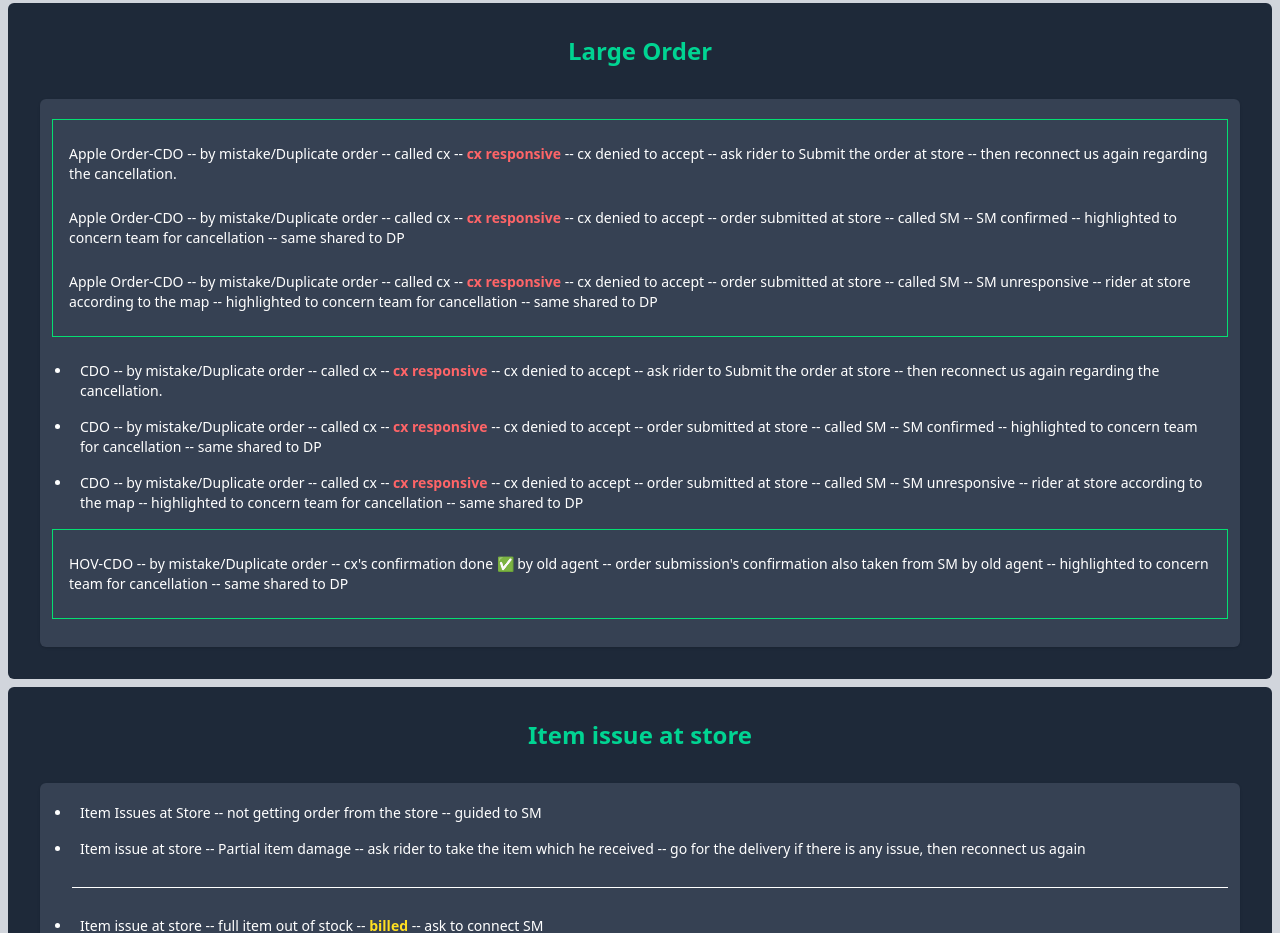
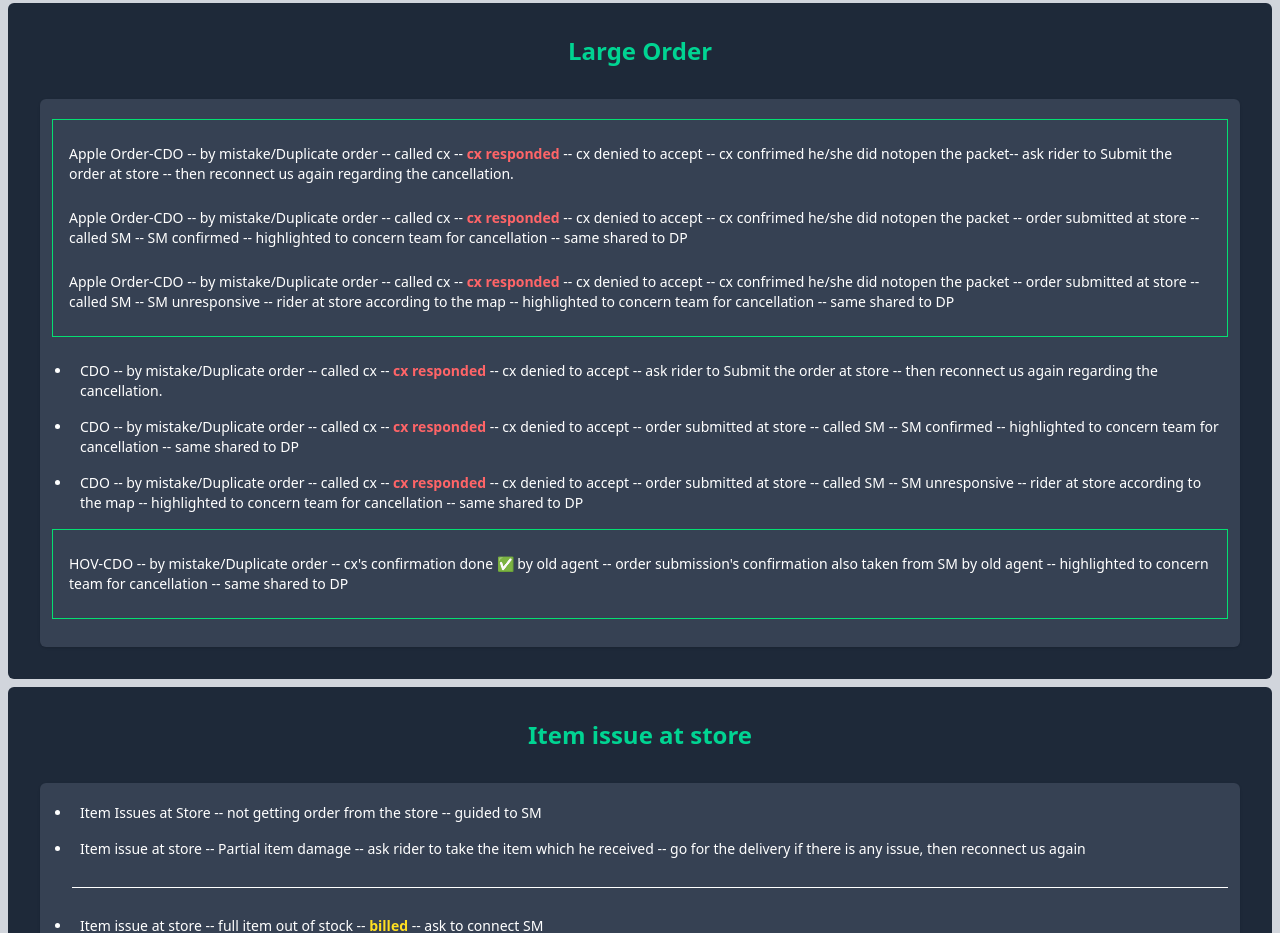
Before and after one commit to Code-with-Sahani/Blinket-DP, a React (Vite) app: page / in a window 1280 px wide. Shown: the part 3820-4753 px from the top of the page. Built offline with nearby package versions, Linux system fonts and the light colour scheme.

Commit message:
Update Large_Order.jsx

```diff
--- a/src/Components/Large_Order.jsx
+++ b/src/Components/Large_Order.jsx
@@ -8,15 +8,15 @@ const Large_Order = () => {
         <div className="p-3 bg-gray-700 rounded-md shadow">
             <div className="text-sm border border-green-400 mb-4 mt-2 p-2">
 
-          <p className="text-sm mb-2 mt-2 p-2">Apple Order-CDO -- by mistake/Duplicate order -- called cx -- <strong className='text-red-400'>cx responsive</strong> -- cx denied to accept -- ask rider to Submit the order at store -- then reconnect us again regarding the cancellation.</p>
-          <p className="text-sm mb-2 mt-2 p-2">Apple Order-CDO -- by mistake/Duplicate order -- called cx -- <strong className='text-red-400'>cx responsive</strong> -- cx denied to accept -- order submitted at store -- called SM -- SM confirmed -- highlighted to concern team for cancellation -- same shared to DP</p>
-          <p className="text-sm mb-2 mt-2 p-2">Apple Order-CDO -- by mistake/Duplicate order -- called cx -- <strong className='text-red-400'>cx responsive</strong> -- cx denied to accept -- order submitted at store -- called SM -- SM unresponsive -- rider at store according to the map -- highlighted to concern team for cancellation -- same shared to DP</p>
+          <p className="text-sm mb-2 mt-2 p-2">Apple Order-CDO -- by mistake/Duplicate order -- called cx -- <strong className='text-red-400'>cx responded</strong> -- cx denied to accept -- cx confrimed he/she did notopen the packet-- ask rider to Submit the order at store -- then reconnect us again regarding the cancellation.</p>
+          <p className="text-sm mb-2 mt-2 p-2">Apple Order-CDO -- by mistake/Duplicate order -- called cx -- <strong className='text-red-400'>cx responded</strong> -- cx denied to accept -- cx confrimed he/she did notopen the packet -- order submitted at store -- called SM -- SM confirmed -- highlighted to concern team for cancellation -- same shared to DP</p>
+          <p className="text-sm mb-2 mt-2 p-2">Apple Order-CDO -- by mistake/Duplicate order -- called cx -- <strong className='text-red-400'>cx responded</strong> -- cx denied to accept -- cx confrimed he/she did notopen the packet -- order submitted at store -- called SM -- SM unresponsive -- rider at store according to the map -- highlighted to concern team for cancellation -- same shared to DP</p>
             </div>
 
           <ul className="list-disc pl-5">
-            <li className='p-2'>CDO -- by mistake/Duplicate order -- called cx -- <strong className='text-red-400'>cx responsive</strong> -- cx denied to accept -- ask rider to Submit the order at store -- then reconnect us again regarding the cancellation.</li>
-            <li className='p-2'>CDO -- by mistake/Duplicate order -- called cx -- <strong className='text-red-400'>cx responsive</strong> -- cx denied to accept -- order submitted at store -- called SM -- SM confirmed -- highlighted to concern team for cancellation  -- same shared to DP</li>
-            <li className='p-2'>CDO -- by mistake/Duplicate order -- called cx -- <strong className='text-red-400'>cx responsive</strong> -- cx denied to accept -- order submitted at store -- called SM -- SM unresponsive -- rider at store according to the map -- highlighted to concern team for cancellation -- same shared to DP</li>
+            <li className='p-2'>CDO -- by mistake/Duplicate order -- called cx -- <strong className='text-red-400'>cx responded</strong> -- cx denied to accept -- ask rider to Submit the order at store -- then reconnect us again regarding the cancellation.</li>
+            <li className='p-2'>CDO -- by mistake/Duplicate order -- called cx -- <strong className='text-red-400'>cx responded</strong> -- cx denied to accept -- order submitted at store -- called SM -- SM confirmed -- highlighted to concern team for cancellation  -- same shared to DP</li>
+            <li className='p-2'>CDO -- by mistake/Duplicate order -- called cx -- <strong className='text-red-400'>cx responded</strong> -- cx denied to accept -- order submitted at store -- called SM -- SM unresponsive -- rider at store according to the map -- highlighted to concern team for cancellation -- same shared to DP</li>
           </ul>
             <div className="text-sm border border-green-400 mb-4 mt-2 p-2">
 
```
